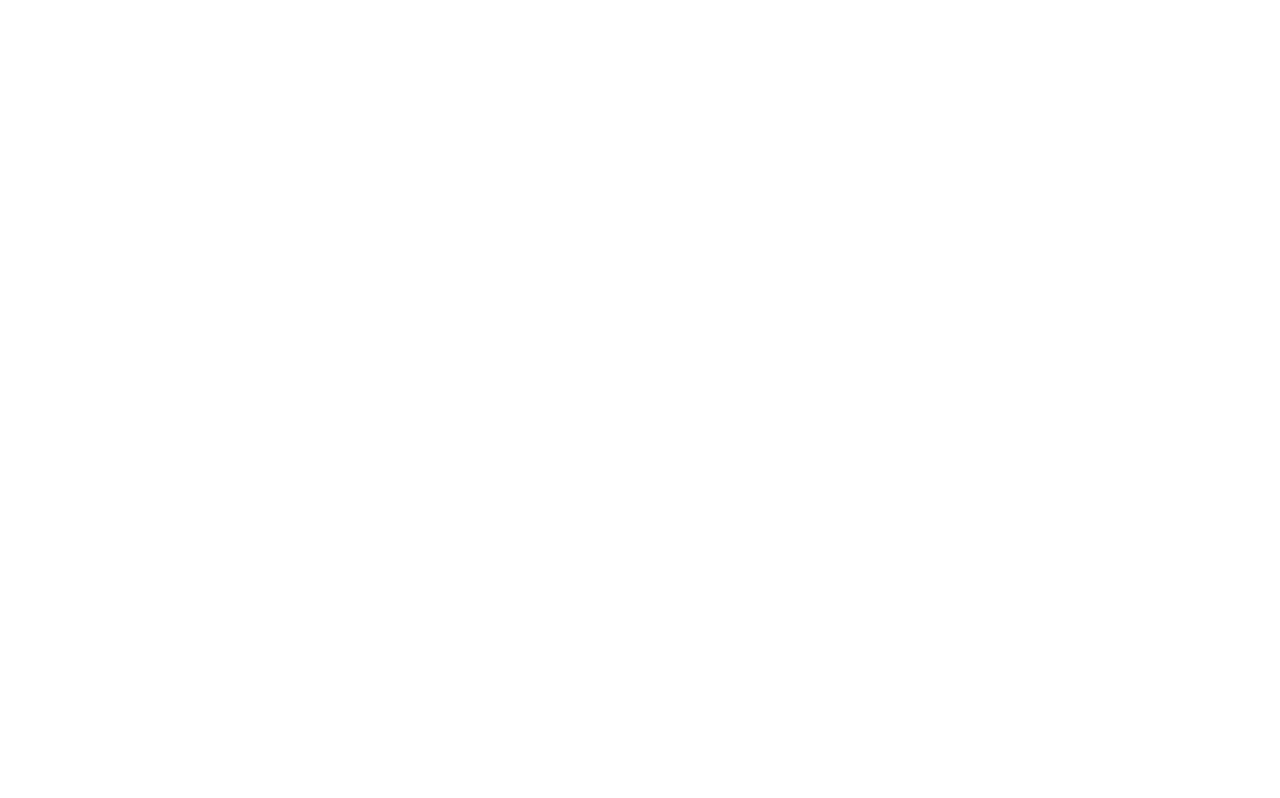
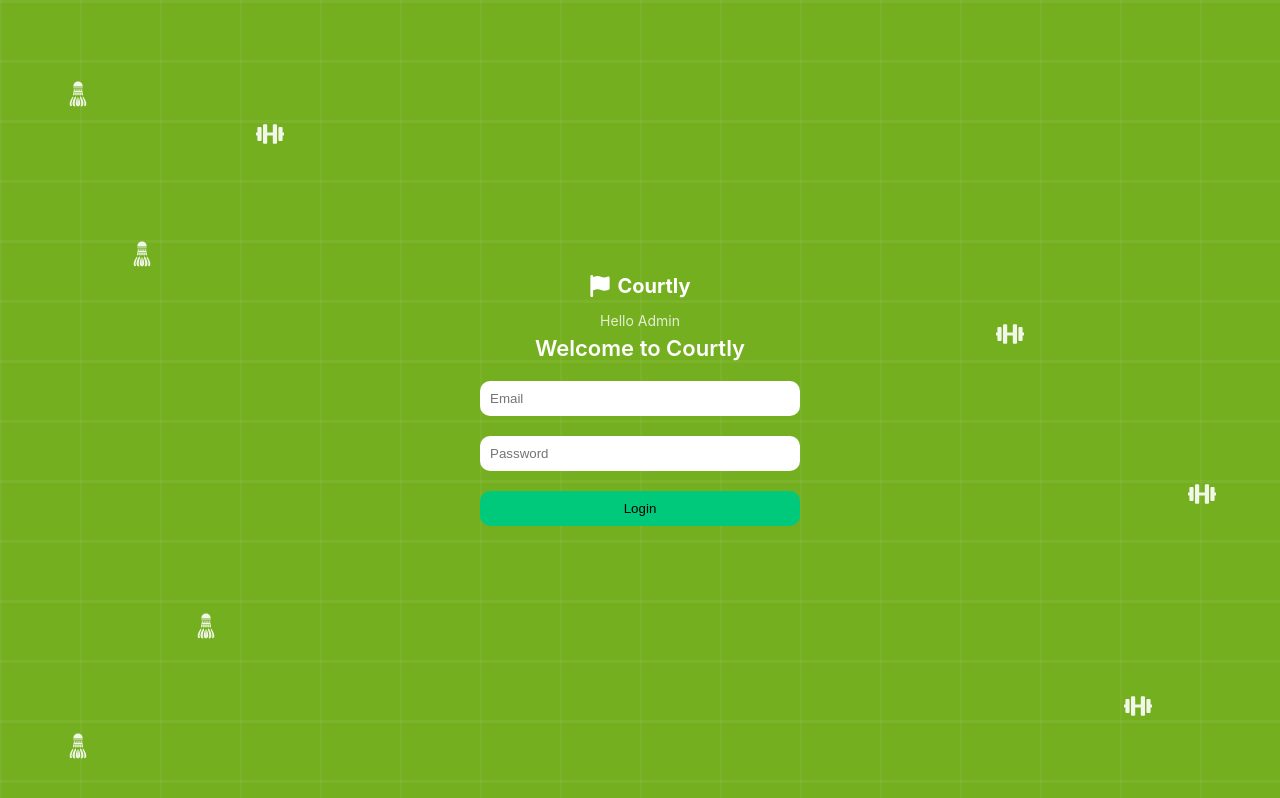
Before and after one commit to adharshSciPy/Gym-Court, a React (Create React App) app in the folder client/: page /Adminlogin in a window 1280 px wide. Before the commit this address had no page. Built offline with nearby package versions, Linux system fonts and the light colour scheme.

Commit message:
adminlogi

```diff
--- a/client/package.json
+++ b/client/package.json
@@ -7,6 +7,7 @@
     "@testing-library/jest-dom": "^6.8.0",
     "@testing-library/react": "^16.3.0",
     "@testing-library/user-event": "^13.5.0",
+    "axios": "^1.12.0",
     "react": "^19.1.1",
     "react-dom": "^19.1.1",
     "react-icons": "^5.5.0",
--- a/client/src/App.js
+++ b/client/src/App.js
@@ -1,5 +1,9 @@
 import { BrowserRouter, Routes, Route } from 'react-router-dom'
 import Login from './Pages/Login/Login.jsx';
+import AdminLogin from './Pages/AdminLogin/AdminLogin.jsx';
+import AdminDashboard from './Pages/AdminDashboard/AdminDashboard.jsx';
+import ReceptionLogin from './Pages/ReceptionLogin/ReceptionLogin.jsx';
+
 
 function App() {
   return (
@@ -7,6 +11,12 @@ function App() {
    <BrowserRouter>
    <Routes>
     <Route path='/' element={<Login/>}/>
+    <Route path='/Adminlogin' element={<AdminLogin/>}/>
+    <Route path='/Admindashboard' element={<AdminDashboard/>}/>
+    <Route path='/ReceptionLogin' element={<ReceptionLogin/>}/>
+
+
+
    </Routes>
    </BrowserRouter>
     </div>
--- /dev/null
+++ b/client/src/Pages/AdminDashboard/AdminDashboard.jsx
@@ -0,0 +1,9 @@
+import React from 'react'
+
+function AdminDAshboard() {
+  return (
+    <div>AdminDAshboard</div>
+  )
+}
+
+export default AdminDAshboard
--- /dev/null
+++ b/client/src/Pages/AdminLogin/AdminLogin.jsx
@@ -0,0 +1,87 @@
+import React, { useState } from "react";
+import styles from "./AdminLogin.module.css";
+import { FaDumbbell } from "react-icons/fa";
+import { GiShuttlecock } from "react-icons/gi";
+import { FaFlag } from "react-icons/fa6";
+import axios from "axios"
+import baseUrl from "../../baseUrl";
+
+function AdminLogin() {
+  const [form,setForm]=useState({
+    email:"",
+    password:""
+  })
+  const handleChange=(e)=>{
+    setForm({
+      ...form,
+      [e.target.name]:e.target.value
+    })
+  }
+  const adminLogin=async()=>{
+    try {
+      const res =await axios.post(`${baseUrl}/api/v1/admin/login`,form)
+      console.log(res);
+
+    } catch (error) {
+      console.log(error);
+
+    }
+  }
+  return (
+    <div className={styles.container}>
+      {/* Floating icons */}
+      <div className={styles.icons}>
+        <GiShuttlecock
+          className={styles.icon}
+          style={{ top: "10%", left: "5%" }}
+        />
+        <FaDumbbell
+          className={styles.icon}
+          style={{ top: "15%", left: "20%" }}
+        />
+        <GiShuttlecock
+          className={styles.icon}
+          style={{ top: "30%", left: "10%" }}
+        />
+        <FaDumbbell
+          className={styles.icon}
+          style={{ top: "40%", right: "20%" }}
+        />
+        <GiShuttlecock
+          className={styles.icon}
+          style={{ bottom: "20%", left: "15%" }}
+        />
+        <FaDumbbell
+          className={styles.icon}
+          style={{ bottom: "10%", right: "10%" }}
+        />
+        <GiShuttlecock
+          className={styles.icon}
+          style={{ bottom: "5%", left: "5%" }}
+        />
+        <FaDumbbell
+          className={styles.icon}
+          style={{ top: "60%", right: "5%" }}
+        />
+      </div>
+
+      {/* Center card */}
+      <div className={styles.card}>
+        <div className={styles.logo}>
+          <FaFlag className={styles.logoIcon} />
+          <span className={styles.logoText}>Courtly</span>
+        </div>
+        <p className={styles.subtitle}>Hello Admin</p>
+        <h2 className={styles.title}>Welcome to Courtly</h2>
+
+        <div className={styles.inputDatas}>
+          <input type="text" name="email" placeholder="Email" required value={form.email} onChange={handleChange}/>
+          <input type="password" placeholder="Password" name="password" required value={form.password} onChange={handleChange} />
+          <button onClick={adminLogin}>Login</button>
+        </div>
+      </div>
+    </div>
+  );
+}
+
+export default AdminLogin;
--- /dev/null
+++ b/client/src/Pages/AdminLogin/AdminLogin.module.css
@@ -0,0 +1,139 @@
+.container {
+  height: 100vh;
+  width: 100%;
+  background-color: #74AF1F; /* green */
+  background-image: linear-gradient(
+      rgba(255, 255, 255, 0.05) 3px,
+      transparent 3px
+    ),
+    linear-gradient(90deg, rgba(255, 255, 255, 0.05) 1px, transparent 3px);
+  background-size: 80px 60px;
+  display: flex;
+  align-items: center;
+  justify-content: center;
+  position: relative;
+  overflow: hidden;
+  font-family: "Inter", sans-serif;
+}
+
+/* Floating icons */
+.icons {
+  position: absolute;
+  inset: 0;
+  pointer-events: none;
+}
+
+.icon {
+  position: absolute;
+  font-size: 28px;
+  color: white;
+  opacity: 0.9;
+  pointer-events: auto;
+  transition: transform 0.3s ease, filter 0.3s ease;
+}
+
+.icon:hover {
+  transform: scale(1.3);
+  filter: drop-shadow(0 0 10px rgba(255, 255, 255, 0.6))
+          drop-shadow(0 0 20px rgba(255, 255, 255, 0.3));
+  opacity: 1;
+}
+
+/* Center card */
+.card {
+  background: transparent;
+  text-align: center;
+  color: white;
+  z-index: 2;
+}
+
+.logo {
+  display: flex;
+  align-items: center;
+  justify-content: center;
+  gap: 6px;
+  font-size: 22px;
+  font-weight: bold;
+  margin-bottom: 12px;
+}
+
+.logoIcon {
+  font-size: 22px;
+  color: white;
+}
+
+.logoText {
+  font-size: 20px;
+}
+
+.subtitle {
+  font-size: 14px;
+  opacity: 0.8;
+  margin-bottom: 6px;
+}
+
+.title {
+  font-size: 22px;
+  font-weight: 600;
+  margin: 6px 0 20px;
+}
+
+.roleBtn {
+  display: block;
+  width: 260px;
+  padding: 12px;
+  margin: 8px auto;
+  border-radius: 6px;
+  border: none;
+  font-size: 15px;
+  font-weight: 500;
+  background: #ffffff;
+  color: #333;
+  cursor: pointer;
+}
+
+.actionBtns {
+  display: flex;
+  justify-content: center;
+  gap: 16px;
+  margin-top: 20px;
+}
+
+.signupBtn {
+  padding: 10px 24px;
+  border-radius: 6px;
+  border: none;
+  background: #00c97c;
+  color: white;
+  font-weight: bold;
+  cursor: pointer;
+}
+
+.loginBtn {
+  padding: 10px 24px;
+  border-radius: 6px;
+  border: none;
+  background: #ffffff;
+  color: #333;
+  font-weight: bold;
+  cursor: pointer;
+}
+.inputDatas{
+    display: flex;
+    flex-direction: column;
+    gap: 20px;
+    width: 100%;
+}
+.inputDatas input{
+    padding: 10px;
+    border-radius: 10px;
+    border: none;
+    width: 300px;
+}
+.inputDatas button{
+    padding: 10px;
+    border-radius: 10px;
+    border: none;
+  background: #00c97c;
+
+}
--- a/client/src/Pages/Login/Login.jsx
+++ b/client/src/Pages/Login/Login.jsx
@@ -3,8 +3,11 @@ import styles from "./Login.module.css";
 import { FaDumbbell } from "react-icons/fa";
 import { GiShuttlecock } from "react-icons/gi";
 import { FaFlag } from "react-icons/fa6"; // Flag icon for logo
+import { useNavigate } from "react-router-dom";
 
 function Login() {
+  const navigate = useNavigate()
+
   return (
     <div className={styles.container}>
       {/* Floating icons */}
@@ -28,13 +31,10 @@ function Login() {
         <p className={styles.subtitle}>Please select your role to proceed</p>
         <h2 className={styles.title}>Welcome to Courtly</h2>
 
-        <button className={styles.roleBtn}>Admin</button>
-        <button className={styles.roleBtn}>Reception</button>
+        <button className={styles.roleBtn} onClick={()=>{navigate('/Adminlogin')}}>Admin</button>
+        <button className={styles.roleBtn} onClick={()=>{navigate('/ReceptionLogin')}}>Reception</button>
 
-        <div className={styles.actionBtns}>
-          <button className={styles.signupBtn}>Sign Up</button>
-          <button className={styles.loginBtn}>Login</button>
-        </div>
+
       </div>
     </div>
   );
--- /dev/null
+++ b/client/src/Pages/ReceptionLogin/ReceptionLogin.jsx
@@ -0,0 +1,64 @@
+import React from 'react'
+import styles from './ReceptionLogin.module.css'
+import { FaDumbbell } from "react-icons/fa";
+import { GiShuttlecock } from "react-icons/gi";
+import { FaFlag } from "react-icons/fa6";
+function ReceptionLogin() {
+  return (
+      <div className={styles.container}>
+        {/* Floating icons */}
+        <div className={styles.icons}>
+          <GiShuttlecock
+            className={styles.icon}
+            style={{ top: "10%", left: "5%" }}
+          />
+          <FaDumbbell
+            className={styles.icon}
+            style={{ top: "15%", left: "20%" }}
+          />
+          <GiShuttlecock
+            className={styles.icon}
+            style={{ top: "30%", left: "10%" }}
+          />
+          <FaDumbbell
+            className={styles.icon}
+            style={{ top: "40%", right: "20%" }}
+          />
+          <GiShuttlecock
+            className={styles.icon}
+            style={{ bottom: "20%", left: "15%" }}
+          />
+          <FaDumbbell
+            className={styles.icon}
+            style={{ bottom: "10%", right: "10%" }}
+          />
+          <GiShuttlecock
+            className={styles.icon}
+            style={{ bottom: "5%", left: "5%" }}
+          />
+          <FaDumbbell
+            className={styles.icon}
+            style={{ top: "60%", right: "5%" }}
+          />
+        </div>
+
+        {/* Center card */}
+        <div className={styles.card}>
+          <div className={styles.logo}>
+            <FaFlag className={styles.logoIcon} />
+            <span className={styles.logoText}>Courtly</span>
+          </div>
+          <p className={styles.subtitle}>Hello Receptionist</p>
+          <h2 className={styles.title}>Welcome to Courtly</h2>
+
+          <div className={styles.inputDatas}>
+            <input type="text" placeholder="Email" />
+            <input type="password" placeholder="Password" />
+            <button>Login</button>
+          </div>
+        </div>
+      </div>
+    );
+}
+
+export default ReceptionLogin
--- /dev/null
+++ b/client/src/Pages/ReceptionLogin/ReceptionLogin.module.css
@@ -0,0 +1,139 @@
+.container {
+  height: 100vh;
+  width: 100%;
+  background-color: #74AF1F; /* green */
+  background-image: linear-gradient(
+      rgba(255, 255, 255, 0.05) 3px,
+      transparent 3px
+    ),
+    linear-gradient(90deg, rgba(255, 255, 255, 0.05) 1px, transparent 3px);
+  background-size: 80px 60px;
+  display: flex;
+  align-items: center;
+  justify-content: center;
+  position: relative;
+  overflow: hidden;
+  font-family: "Inter", sans-serif;
+}
+
+/* Floating icons */
+.icons {
+  position: absolute;
+  inset: 0;
+  pointer-events: none;
+}
+
+.icon {
+  position: absolute;
+  font-size: 28px;
+  color: white;
+  opacity: 0.9;
+  pointer-events: auto;
+  transition: transform 0.3s ease, filter 0.3s ease;
+}
+
+.icon:hover {
+  transform: scale(1.3);
+  filter: drop-shadow(0 0 10px rgba(255, 255, 255, 0.6))
+          drop-shadow(0 0 20px rgba(255, 255, 255, 0.3));
+  opacity: 1;
+}
+
+/* Center card */
+.card {
+  background: transparent;
+  text-align: center;
+  color: white;
+  z-index: 2;
+}
+
+.logo {
+  display: flex;
+  align-items: center;
+  justify-content: center;
+  gap: 6px;
+  font-size: 22px;
+  font-weight: bold;
+  margin-bottom: 12px;
+}
+
+.logoIcon {
+  font-size: 22px;
+  color: white;
+}
+
+.logoText {
+  font-size: 20px;
+}
+
+.subtitle {
+  font-size: 14px;
+  opacity: 0.8;
+  margin-bottom: 6px;
+}
+
+.title {
+  font-size: 22px;
+  font-weight: 600;
+  margin: 6px 0 20px;
+}
+
+.roleBtn {
+  display: block;
+  width: 260px;
+  padding: 12px;
+  margin: 8px auto;
+  border-radius: 6px;
+  border: none;
+  font-size: 15px;
+  font-weight: 500;
+  background: #ffffff;
+  color: #333;
+  cursor: pointer;
+}
+
+.actionBtns {
+  display: flex;
+  justify-content: center;
+  gap: 16px;
+  margin-top: 20px;
+}
+
+.signupBtn {
+  padding: 10px 24px;
+  border-radius: 6px;
+  border: none;
+  background: #00c97c;
+  color: white;
+  font-weight: bold;
+  cursor: pointer;
+}
+
+.loginBtn {
+  padding: 10px 24px;
+  border-radius: 6px;
+  border: none;
+  background: #ffffff;
+  color: #333;
+  font-weight: bold;
+  cursor: pointer;
+}
+.inputDatas{
+    display: flex;
+    flex-direction: column;
+    gap: 20px;
+    width: 100%;
+}
+.inputDatas input{
+    padding: 10px;
+    border-radius: 10px;
+    border: none;
+    width: 300px;
+}
+.inputDatas button{
+    padding: 10px;
+    border-radius: 10px;
+    border: none;
+  background: #00c97c;
+
+}
--- /dev/null
+++ b/client/src/baseUrl.js
@@ -0,0 +1,2 @@
+const baseUrl=`http://localhost:8000`;
+export default baseUrl;
```
Also changed, not shown: client/src/Pages/ReceptionDashboard/ReceptionDashboard.jsx (added, +9 -0 lines), client/src/Pages/AdminDashboard/AdminDashboard.module.css (added), client/src/Pages/ReceptionDashboard/ReceptionDashboard.module.css (added), 1 other file (tests, documents, lock files or other folders).
